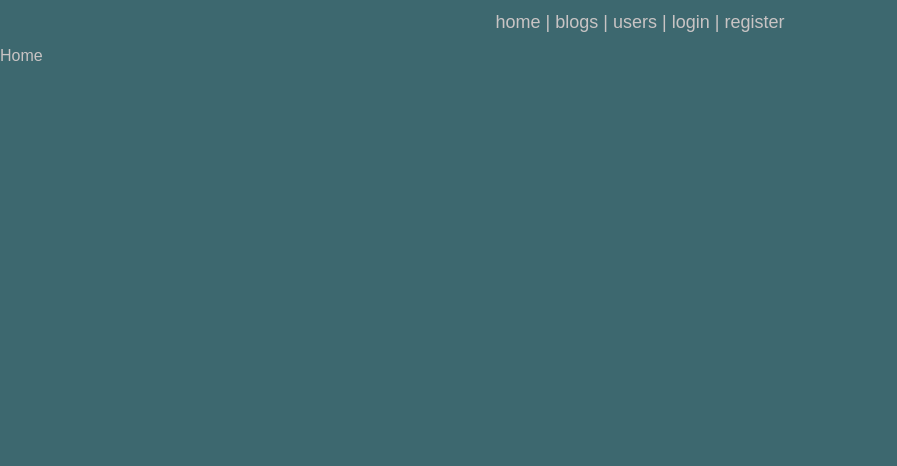
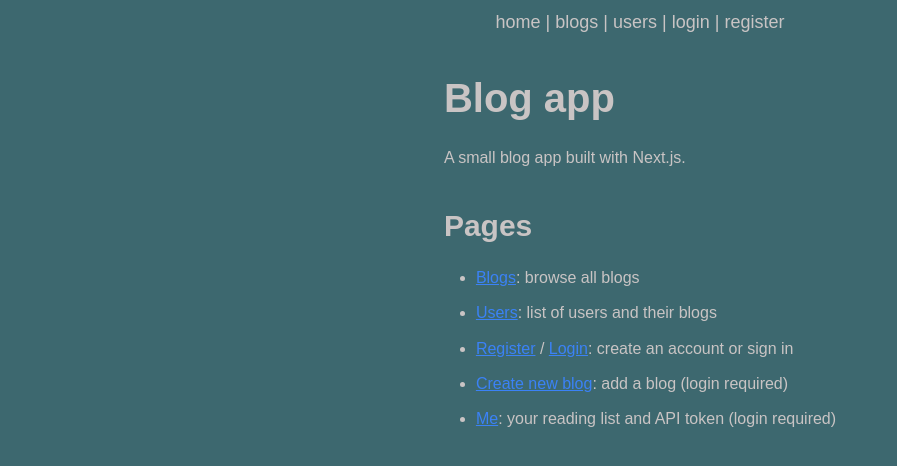
Before and after one commit to tommivk/fs-nextjs, a Next.js app: page / in a window 1280 px wide. Shown: the top 466 px of the page, without its empty margins (0-897 px from the left). Built offline with nearby package versions, Linux system fonts and the light colour scheme; no server answers.

Commit message:
add markdown homepage

```diff
--- a/app/globals.css
+++ b/app/globals.css
@@ -17,3 +17,58 @@ body {
   color: var(--foreground);
   font-family: Arial, Helvetica, sans-serif;
 }
+
+.markdown h1 {
+  font-size: 2.5rem;
+  font-weight: bold;
+  margin: 1.5rem 0 1rem;
+}
+
+.markdown h2 {
+  font-size: 1.875rem;
+  font-weight: bold;
+  margin: 2rem 0 0.75rem;
+}
+
+.markdown h3 {
+  font-size: 1.5rem;
+  font-weight: 600;
+  margin: 1.5rem 0 0.5rem;
+}
+
+.markdown p {
+  margin: 1rem 0;
+  line-height: 1.7;
+}
+
+.markdown a {
+  color: #3b82f6;
+  text-decoration: underline;
+}
+
+.markdown a:hover {
+  color: #2563eb;
+}
+
+.markdown ul {
+  margin: 1rem 0;
+  padding-left: 2rem;
+  line-height: 1.7;
+  list-style-type: disc;
+}
+
+.markdown ol {
+  margin: 1rem 0;
+  padding-left: 2rem;
+  line-height: 1.7;
+  list-style-type: decimal;
+}
+
+.markdown li {
+  margin: 0.5rem 0;
+}
+
+.markdown hr {
+  margin: 2rem 0;
+  opacity: 0.2;
+}
--- /dev/null
+++ b/app/homepage.mdx
@@ -0,0 +1,11 @@
+# Blog app
+
+A small blog app built with Next.js.
+
+## Pages
+
+- [Blogs](/blogs): browse all blogs
+- [Users](/users): list of users and their blogs
+- [Register](/register) / [Login](/login): create an account or sign in
+- [Create new blog](/blogs/new): add a blog (login required)
+- [Me](/me): your reading list and API token (login required)
--- a/app/page.tsx
+++ b/app/page.tsx
@@ -1,4 +1,13 @@
+import Homepage from "./homepage.mdx";
+
 const Home = () => {
-  return <div>Home</div>;
+  return (
+    <div className="flex justify-center">
+      <div className="markdown">
+        <Homepage />
+      </div>
+    </div>
+  );
 };
+
 export default Home;
--- /dev/null
+++ b/mdx-components.tsx
@@ -0,0 +1,5 @@
+import type { MDXComponents } from "mdx/types";
+const components: MDXComponents = {};
+export function useMDXComponents(): MDXComponents {
+  return components;
+}
--- a/next.config.ts
+++ b/next.config.ts
@@ -1,5 +1,5 @@
 import type { NextConfig } from "next";
-
+import createMDX from "@next/mdx";
 const nextConfig: NextConfig = {
   /* config options here */
   experimental: {
@@ -15,4 +15,8 @@ const nextConfig: NextConfig = {
   },
 };
 
-export default nextConfig;
+const withMDX = createMDX({
+  // Add markdown plugins here, as desired
+});
+
+export default withMDX(nextConfig);
--- a/package.json
+++ b/package.json
@@ -9,7 +9,11 @@
     "lint": "eslint"
   },
   "dependencies": {
+    "@mdx-js/loader": "^3.1.1",
+    "@mdx-js/react": "^3.1.1",
     "@neondatabase/serverless": "^1.2.2",
+    "@next/mdx": "^16.4.6",
+    "@types/mdx": "^2.0.14",
     "bcryptjs": "^3.0.3",
     "drizzle-orm": "^0.45.4",
     "next": "16.4.6",
```
Also changed, not shown: 1 other file (tests, documents, lock files or other folders).
